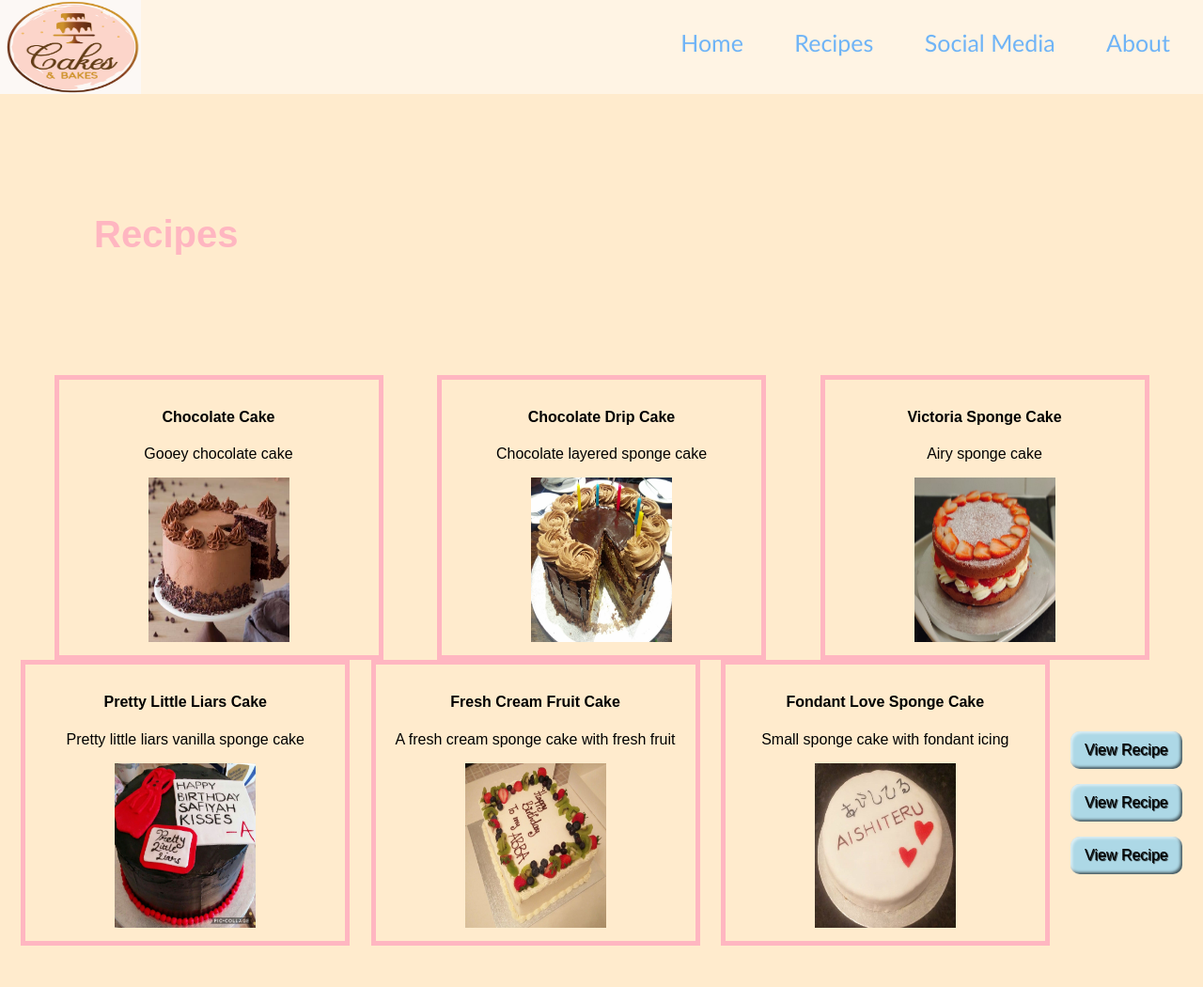
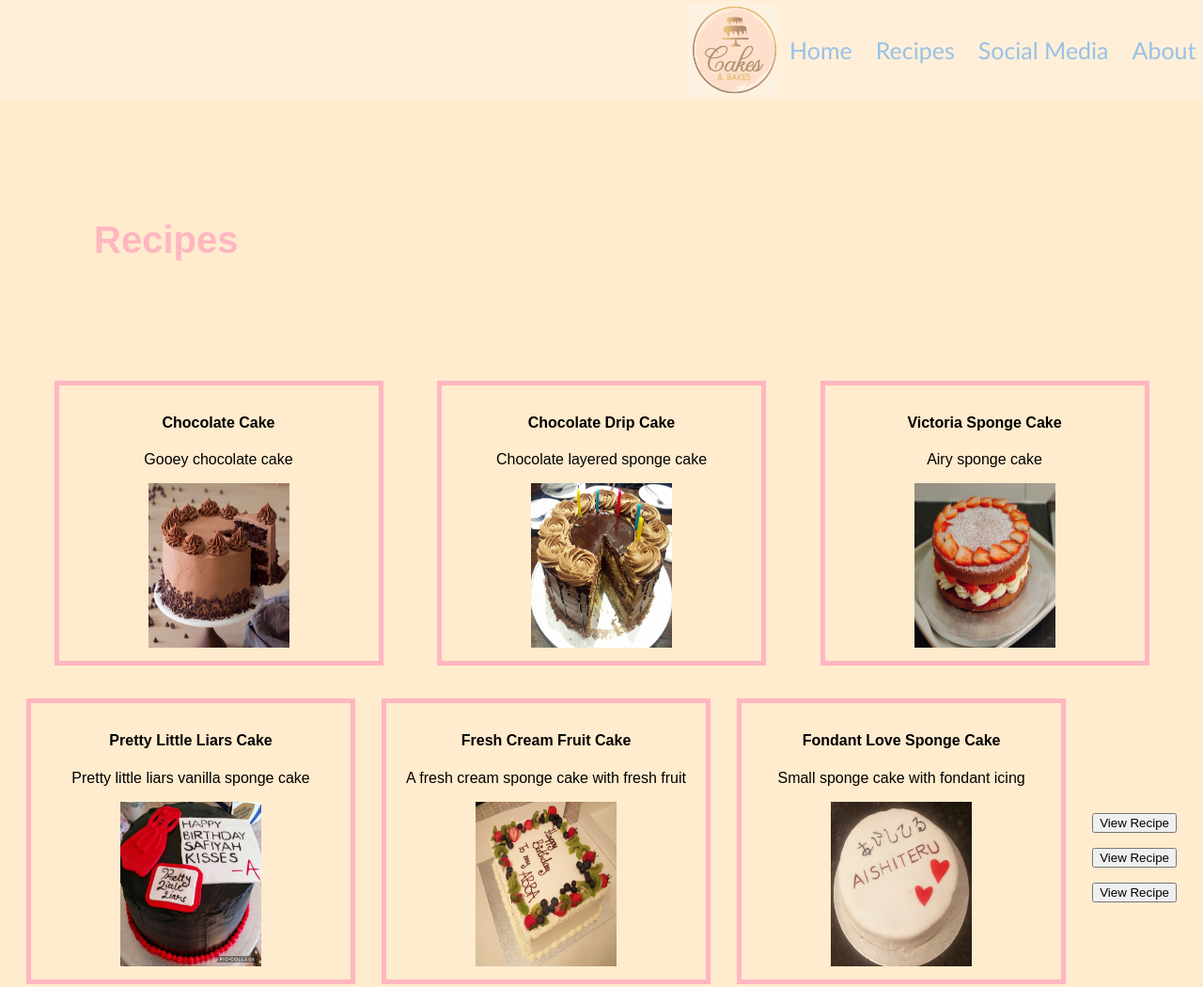
Before and after one commit to sofiyams/frontendweb, a plain HTML site: page recipes.html in a window 1280 px wide. Shown: the whole page at 94% size. Before the commit the page ends 1006 px from the top, so only its background shows below. Drawn offline with Linux system fonts and the light colour scheme; files whose address does not match are found by name.

Commit message:
changing nav to condense code

```diff
--- a/css/styles.css
+++ b/css/styles.css
@@ -37,7 +37,6 @@ nav.open {
   left: 0;
   cursor: pointer;
   font-size: 40px;
-  align-content: right;
   opacity: 1;
 }
 
@@ -91,6 +90,7 @@ article.cake {
   border: 5px solid lightpink;
   padding: 10px;
   width: 50%;
+  margin-bottom: 35px;
 }
 
 img {
@@ -149,7 +149,7 @@ img {
   display: block;
 }
 
-.btn {
+#btn {
   border: none;
   line-height: 2.5;
   padding: 0 15px;
@@ -207,77 +207,30 @@ main {
 @media only screen and (min-width: 1000px) {
   body {
     margin: 1em auto;
+    margin: 0;
+    padding: 0;
   }
 
   h1 {
     text-align: left;
   }
 
-  nav {
-    display: none;
+  .logo {
+    float: left;
+    height: 6em;
+    width: 6em;
   }
 
-  body {
-  margin: 0;
-  padding: 0;
+  nav {
+    left: 0;
+    display: flex;
+    flex-direction: row;
+    justify-content: flex-end;
+    align-items: center;
+    position: static;
+    width: 100%;
+    font-family: "Trebuchet MS", Arial, Helvetica, sans-serif;
   }
-
-  .logo {
-    float: left;
-    height: 100%;
-  }
-  /* ~~ Top Navigation Bar ~~ */
-
-  #navigation-container {
-    width: 100%;
-    margin: 0 auto;
-    height: 100px;
-  }
-
-  .navigation-bar {
-    background-color: #FFF4E4;
-    height: 25%;
-    width: 100%;
-    text-align:center;
-  }
-
-  .navigation-bar img {
-    float:left;
-  }
-
-  .navigation-bar ul {
-    padding: 10px;
-    margin: 0px;
-    text-align: center;
-    display:inline-block;
-    vertical-align:top;
-    float: right;
-  }
-
-  .navigation-bar li {
-    list-style-type: none;
-    padding: 10px;
-    height: 24px;
-    margin-top: 4px;
-    margin-bottom: 4px;
-    display: inline;
-  }
-
-  .navigation-bar li a {
-    color: #3399ff;
-    font-size: 25px;
-    font-family: "Trebuchet MS", Arial, Helvetica, sans-serif;
-    text-decoration: none;
-    line-height: 70px;
-    padding: 5px 15px;
-    opacity: 0.7;
-  }
-
-  #menu {
-    float: right;
-  }
-
-
 
   .menu1, .menu {
     display: none;
@@ -287,11 +240,11 @@ main {
     width: 25%;
   }
 
-  .btn:hover {
+  #btn:hover {
       background-color: lightpink;
   }
 
-  .btn:active {
+  #btn:active {
       box-shadow: inset -2px -2px 3px rgba(255, 255, 255, .6),
                   inset 2px 2px 3px rgba(0, 0, 0, .6);
   }
--- a/js/recipes.js
+++ b/js/recipes.js
@@ -63,11 +63,11 @@ document.getElementById('cakes').appendChild(cake);
 
 document.addEventListener('click', function (e) {
     e = e || window.event;
-    var target = e.target || e.srcElement;
+    const target = e.target || e.srcElement;
 
     if (target.hasAttribute('data-toggle') && target.getAttribute('data-toggle') == 'modal') {
         if (target.hasAttribute('data-target')) {
-            var m_ID = target.getAttribute('data-target');
+            const m_ID = target.getAttribute('data-target');
             document.getElementById(m_ID).classList.add('open');
             e.preventDefault();
         }
@@ -75,7 +75,7 @@ document.addEventListener('click', function (e) {
 
     // Close modal window with 'data-dismiss' attribute or when the backdrop is clicked
     if ((target.hasAttribute('data-dismiss') && target.getAttribute('data-dismiss') == 'modal') || target.classList.contains('modal')) {
-        var modal = document.querySelector('[class="modal open"]');
+        const modal = document.querySelector('[class="modal open"]');
         modal.classList.remove('open');
         e.preventDefault();
     }
--- a/recipes.html
+++ b/recipes.html
@@ -11,22 +11,12 @@
       <span class="menu" id="openNav">&#9776;</span>
       <nav id="sideNav">
         <span class="menu1" id="closeNav">&times;</span>
+        <img class="logo" src="img/cake_logo.png">
         <a href="index.html">Home</a>
         <a href="recipes.html">Recipes</a>
         <a href="more_recipes.html">Social&nbspMedia</a>
         <a href="about.html">About</a>
       </nav>
-      <div class="navigation-bar">
-        <div id="navigation-container">
-          <img class="logo" src="img/cake_logo.png">
-          <ul>
-            <li><a href="index.html">Home</a></li>
-            <li><a href="recipes.html">Recipes</a></li>
-            <li><a href="more_recipes.html">Social&nbspMedia</a></li>
-            <li><a href="about.html">About</a></li>
-          </ul>
-        </div>
-      </div>
     </header>
     <h1>Recipes</h1>
     <main>
```
Also changed, not shown: about.html (+25 -0 lines), index.html (+1 -13 lines), more_recipes.html (+1 -11 lines). Lines whose indentation alone changed are shown as unchanged.
